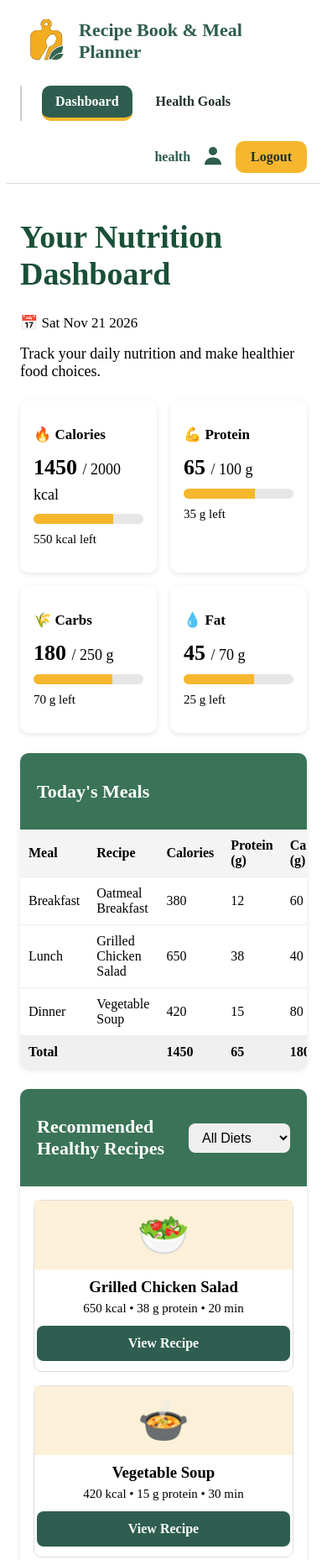
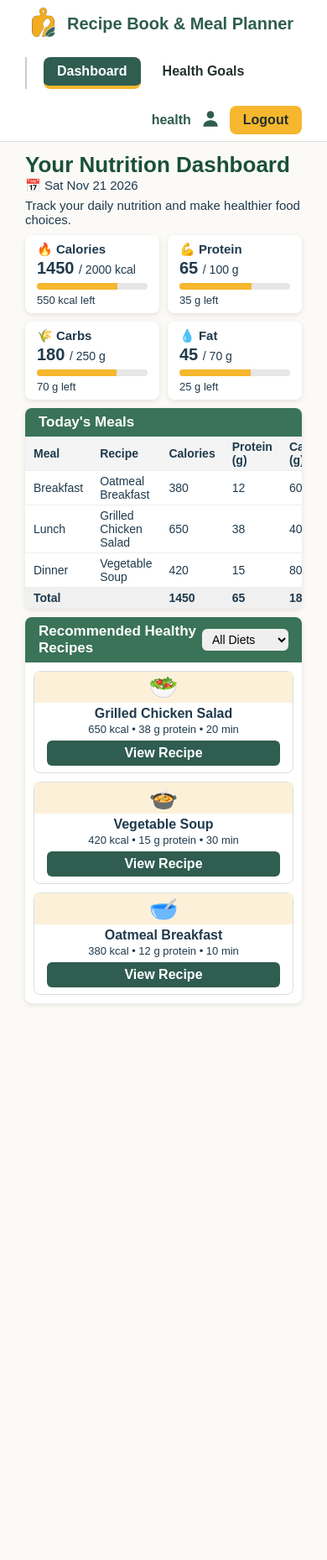
Before and after one commit to mamun-07/Webtech-Project-Group-06--Sec-X-, a plain HTML site: page pages/health-dashboard.html in a window 390 px wide. Shown: the top 1858 px of the page at 84% size. After the commit the page ends 1217 px from the top, so only its background shows below. Drawn offline with Linux system fonts and the light colour scheme.

Commit message:
Fixed problem in health pages (from Moinul)

```diff
--- a/css/health.css
+++ b/css/health.css
@@ -1,73 +1,369 @@
-/* Health pages (health-dashboard.html + health-goals.html) */
-/* Base styles (body, font) come from css/style.css */
 
-.topbar { background: #fff; border-bottom: 1px solid #d8ded9; }
-.topbar-inner { max-width: 1460px; margin: 0 auto; padding: 12px 32px; min-height: 94px; display: flex; align-items: center; gap: 24px; flex-wrap: wrap; }
-.brand { display: flex; align-items: center; gap: 12px; color: #2f5d50; font-size: 22px; text-decoration: none; font-weight: 700; }
-.brand img { width: 58px; height: 58px; object-fit: contain; }
-.nav-links { display: flex; gap: 12px; padding-left: 24px; border-left: 2px solid #c8cfca; }
-.nav-link { padding: 10px 16px; border-radius: 10px; font-weight: 600; text-decoration: none; color: #22302B; }
-.nav-link.active { background: #2f5d50; color: #fff; border-bottom: 4px solid #f6b72e; }
-.account-area { margin-left: auto; display: flex; align-items: center; gap: 12px; }
-.user-name { color: #2f5d50; font-weight: 600; }
-.account-icon svg { width: 30px; height: 30px; fill: #2f5d50; }
-.logout-button { background: #f6b72e; color: #22302B; padding: 10px 18px; border-radius: 10px; font-weight: 700; text-decoration: none; }
+* {
+  box-sizing: border-box;
+  margin: 0;
+  padding: 0;
+}
 
-.page-wrap { max-width: 1460px; margin: 0 auto; padding: 24px 32px; }
-.page-heading h1 { color: #1a5038; font-size: 38px; }
-.page-heading p { margin: 8px 0 24px; font-size: 18px; }
-.today-date { float: right; margin-top: -64px; font-size: 17px; }
+body {
+  font-family: Arial, sans-serif;
+  background: #fbfaf7;
+  color: #1f3a4d;
+}
 
-.panel { background: #fff; border-radius: 10px; box-shadow: 0 2px 6px rgba(0,0,0,0.1); margin-bottom: 24px; overflow: hidden; }
-.panel-heading { background: #3a7358; color: #fff; padding: 14px 20px; display: flex; justify-content: space-between; align-items: center; }
-.panel-heading h2 { font-size: 22px; }
-.panel-heading select { padding: 8px 12px; border-radius: 8px; border: none; font-size: 16px; }
-.panel-body { padding: 16px; }
+/* ---------- top bar ---------- */
+.topbar {
+  background: #fff;
+  border-bottom: 1px solid #d8ded9;
+}
 
-/* Dashboard cards */
-.stats-grid { display: grid; grid-template-columns: repeat(4, 1fr); gap: 16px; margin-bottom: 24px; }
-.stat-card { background: #fff; border-radius: 10px; padding: 16px; box-shadow: 0 2px 6px rgba(0,0,0,0.1); }
-.stat-card h2 { font-size: 17px; }
-.stat-number { font-size: 26px; font-weight: 700; margin: 4px 0 10px; }
-.stat-number small { font-size: 18px; font-weight: 400; }
-.bar { background: #e6e6e6; height: 12px; border-radius: 6px; overflow: hidden; }
-.bar-fill { background: #f6b72e; height: 100%; width: 0; }
-.stat-note { margin-top: 10px; font-size: 15px; }
-.stat-note.over { color: #b3261e; }
+.topbar-inner {
+  display: flex;
+  align-items: center;
+  gap: 20px;
+  padding: 8px 30px;
+}
 
-table { width: 100%; border-collapse: collapse; }
-th, td { text-align: left; padding: 10px; border-bottom: 1px solid #eee; }
-th { background: #f4f4f4; }
-.total-row { font-weight: 700; background: #f0f0f0; }
-.table-wrap { overflow-x: auto; }
+.brand {
+  display: flex;
+  align-items: center;
+  gap: 10px;
+  color: #2f5d50;
+  font-size: 20px;
+  font-weight: bold;
+  text-decoration: none;
+}
 
-.recipe-grid { display: grid; grid-template-columns: repeat(3, 1fr); gap: 16px; }
-.recipe-card { border: 1px solid #ddd; border-radius: 10px; text-align: center; padding-bottom: 12px; }
-.recipe-img { background: #fcf1d8; font-size: 50px; padding: 12px; }
-.recipe-card h3 { margin: 10px 0 6px; }
-.recipe-card p { margin: 0 0 12px; font-size: 15px; }
-.view-button { display: inline-block; width: 90%; background: #2f5d50; color: #fff; padding: 12px; border-radius: 8px; text-decoration: none; font-weight: 600; }
+.brand img {
+  width: 40px;
+  height: 40px;
+}
 
-/* Goals page */
-.goal-grid { display: grid; grid-template-columns: repeat(4, 1fr); gap: 16px; }
-.goal label { display: block; margin-bottom: 8px; }
-.goal input { width: 100%; padding: 12px; border: 1px solid #ccc; border-radius: 8px; font-size: 18px; }
-.goal input.invalid { border-color: #b3261e; }
-.diet-grid { display: grid; grid-template-columns: repeat(5, 1fr); gap: 12px; }
-.diet { border: 1px solid #ddd; border-radius: 10px; padding: 14px; font-size: 18px; cursor: pointer; display: flex; align-items: center; gap: 10px; }
-.diet input { width: 20px; height: 20px; }
-.diet.checked { border-color: #2f5d50; background: #eef5f0; }
-.button-row { display: flex; align-items: center; gap: 16px; flex-wrap: wrap; }
-.save-button { background: #2f5d50; color: #fff; border: none; padding: 14px 28px; border-radius: 8px; font-size: 18px; font-weight: 700; cursor: pointer; }
-.reset-button { background: #fff; color: #1a5038; border: 1px solid #2f5d50; padding: 14px 40px; border-radius: 8px; font-size: 18px; font-weight: 700; cursor: pointer; }
-.message { font-size: 17px; color: #2e7d46; }
-.message.error { color: #b3261e; }
+.nav-links {
+  display: flex;
+  gap: 10px;
+  padding-left: 20px;
+  border-left: 2px solid #c8cfca;
+}
 
+.nav-link {
+  padding: 8px 16px;
+  border-radius: 8px;
+  color: #22302b;
+  font-weight: bold;
+  text-decoration: none;
+}
+
+.nav-link.active {
+  background: #2f5d50;
+  color: #fff;
+  border-bottom: 4px solid #f6b72e;
+}
+
+.account-area {
+  margin-left: auto;
+  display: flex;
+  align-items: center;
+  gap: 10px;
+}
+
+.user-name {
+  color: #2f5d50;
+  font-weight: bold;
+}
+
+.account-icon svg {
+  width: 26px;
+  height: 26px;
+  fill: #2f5d50;
+}
+
+.logout-button {
+  background: #f6b72e;
+  color: #22302b;
+  padding: 8px 16px;
+  border-radius: 8px;
+  font-weight: bold;
+  text-decoration: none;
+}
+
+/* ---------- page ---------- */
+.page-wrap {
+  padding: 12px 30px;
+}
+
+.page-heading {
+  position: relative;
+  margin-bottom: 10px;
+}
+
+.page-heading h1 {
+  color: #1a5038;
+  font-size: 26px;
+}
+
+.page-heading p {
+  margin-top: 2px;
+  font-size: 15px;
+}
+
+.today-date {
+  position: absolute;
+  right: 0;
+  top: 6px;
+  font-size: 15px;
+}
+
+/* ---------- boxes with green title ---------- */
+.panel {
+  background: #fff;
+  border-radius: 8px;
+  box-shadow: 0 2px 6px rgba(0, 0, 0, 0.1);
+  margin-bottom: 10px;
+  overflow: hidden;
+}
+
+.panel-heading {
+  background: #3a7358;
+  color: #fff;
+  padding: 7px 16px;
+  display: flex;
+  justify-content: space-between;
+  align-items: center;
+}
+
+.panel-heading h2 {
+  font-size: 17px;
+}
+
+.panel-heading select {
+  padding: 4px 8px;
+  border: none;
+  border-radius: 6px;
+  font-size: 14px;
+}
+
+.panel-body {
+  padding: 10px;
+}
+
+/* ---------- 4 cards ---------- */
+.stats-grid {
+  display: grid;
+  grid-template-columns: repeat(4, 1fr);
+  gap: 10px;
+  margin-bottom: 10px;
+}
+
+.stat-card {
+  background: #fff;
+  border-radius: 8px;
+  padding: 8px 14px;
+  box-shadow: 0 2px 6px rgba(0, 0, 0, 0.1);
+}
+
+.stat-card h2 {
+  font-size: 15px;
+}
+
+.stat-number {
+  font-size: 20px;
+  font-weight: bold;
+  margin: 2px 0 6px;
+}
+
+.stat-number small {
+  font-size: 14px;
+  font-weight: normal;
+}
+
+.bar {
+  background: #e6e6e6;
+  height: 8px;
+  border-radius: 4px;
+  overflow: hidden;
+}
+
+.bar-fill {
+  background: #f6b72e;
+  height: 100%;
+  width: 0;
+}
+
+.stat-note {
+  margin-top: 5px;
+  font-size: 13px;
+}
+
+/* ---------- meals table ---------- */
+table {
+  width: 100%;
+  border-collapse: collapse;
+  font-size: 14px;
+}
+
+th, td {
+  text-align: left;
+  padding: 4px 10px;
+  border-bottom: 1px solid #eee;
+}
+
+th {
+  background: #f4f4f4;
+}
+
+.total-row {
+  font-weight: bold;
+  background: #f0f0f0;
+}
+
+/* ---------- recipe cards ---------- */
+.recipe-grid {
+  display: grid;
+  grid-template-columns: repeat(3, 1fr);
+  gap: 10px;
+}
+
+.recipe-card {
+  border: 1px solid #ddd;
+  border-radius: 8px;
+  text-align: center;
+  padding-bottom: 8px;
+}
+
+.recipe-img {
+  background: #fcf1d8;
+  font-size: 28px;
+  padding: 2px;
+}
+
+.recipe-card h3 {
+  margin: 4px 0 2px;
+  font-size: 16px;
+}
+
+.recipe-card p {
+  margin-bottom: 6px;
+  font-size: 13px;
+}
+
+.view-button {
+  display: inline-block;
+  width: 90%;
+  background: #2f5d50;
+  color: #fff;
+  padding: 6px;
+  border-radius: 6px;
+  font-weight: bold;
+  text-decoration: none;
+}
+
+/* ---------- goals page ---------- */
+.goal-grid {
+  display: grid;
+  grid-template-columns: repeat(4, 1fr);
+  gap: 14px;
+}
+
+.goal label {
+  display: block;
+  margin-bottom: 6px;
+  font-size: 15px;
+}
+
+.goal input {
+  width: 100%;
+  padding: 10px;
+  border: 1px solid #ccc;
+  border-radius: 6px;
+  font-size: 17px;
+}
+
+.diet-grid {
+  display: grid;
+  grid-template-columns: repeat(5, 1fr);
+  gap: 10px;
+}
+
+.diet {
+  display: flex;
+  align-items: center;
+  gap: 10px;
+  border: 1px solid #ddd;
+  border-radius: 8px;
+  padding: 12px;
+  font-size: 17px;
+  cursor: pointer;
+}
+
+.diet input {
+  width: 18px;
+  height: 18px;
+}
+
+.diet.checked {
+  border-color: #2f5d50;
+  background: #eef5f0;
+}
+
+.button-row {
+  display: flex;
+  align-items: center;
+  gap: 14px;
+}
+
+.save-button {
+  background: #2f5d50;
+  color: #fff;
+  border: none;
+  padding: 12px 26px;
+  border-radius: 6px;
+  font-size: 17px;
+  font-weight: bold;
+  cursor: pointer;
+}
+
+.reset-button {
+  background: #fff;
+  color: #1a5038;
+  border: 1px solid #2f5d50;
+  padding: 12px 36px;
+  border-radius: 6px;
+  font-size: 17px;
+  font-weight: bold;
+  cursor: pointer;
+}
+
+.message {
+  color: #2e7d46;
+  font-size: 16px;
+}
+
+.message.error {
+  color: #b3261e;
+}
+
+/* ---------- small screen ---------- */
 @media (max-width: 800px) {
-  .stats-grid, .goal-grid { grid-template-columns: repeat(2, 1fr); }
-  .diet-grid { grid-template-columns: repeat(2, 1fr); }
-  .recipe-grid { grid-template-columns: 1fr; }
-  .today-date { float: none; margin: 0 0 16px; }
-  .topbar-inner { padding: 12px 16px; }
-  .page-wrap { padding: 16px; }
+  .topbar-inner {
+    flex-wrap: wrap;
+  }
+
+  .stats-grid,
+  .goal-grid {
+    grid-template-columns: repeat(2, 1fr);
+  }
+
+  .diet-grid {
+    grid-template-columns: repeat(2, 1fr);
+  }
+
+  .recipe-grid {
+    grid-template-columns: 1fr;
+  }
+
+  .today-date {
+    position: static;
+    margin-bottom: 6px;
+  }
 }
--- a/js/health-dashboard.js
+++ b/js/health-dashboard.js
@@ -1,80 +1,101 @@
-var DEFAULT_GOALS = { calories: 2000, protein: 100, carbs: 250, fat: 70, diets: [] };
-
+// meals of today
 var meals = [
   { meal: "Breakfast", recipe: "Oatmeal Breakfast", cal: 380, protein: 12, carbs: 60, fat: 10 },
   { meal: "Lunch", recipe: "Grilled Chicken Salad", cal: 650, protein: 38, carbs: 40, fat: 22 },
   { meal: "Dinner", recipe: "Vegetable Soup", cal: 420, protein: 15, carbs: 80, fat: 13 }
 ];
 
+// recipes
 var recipes = [
   { name: "Grilled Chicken Salad", icon: "🥗", cal: 650, protein: 38, time: 20, diet: "Low-Carb" },
   { name: "Vegetable Soup", icon: "🍲", cal: 420, protein: 15, time: 30, diet: "Vegan" },
   { name: "Oatmeal Breakfast", icon: "🥣", cal: 380, protein: 12, time: 10, diet: "Vegetarian" }
 ];
 
-// goals saved from the Health Goals page
-var goals = DEFAULT_GOALS;
-try {
-  var saved = localStorage.getItem("healthGoals");
-  if (saved) goals = JSON.parse(saved);
-} catch (error) {}
+// goals (default, or saved from the Health Goals page)
+var goals = { calories: 2000, protein: 100, carbs: 250, fat: 70 };
+var saved = localStorage.getItem("healthGoals");
+if (saved) {
+  goals = JSON.parse(saved);
+}
 
-// show logged-in username
-try {
-  var session = JSON.parse(sessionStorage.getItem("session"));
-  if (session && session.username) {
-    document.getElementById("userName").textContent = session.username;
-  }
-} catch (error) {}
-
+// today's date
 document.getElementById("today").textContent = "📅 " + new Date().toDateString();
 
-// meals table + totals
-var total = { cal: 0, protein: 0, carbs: 0, fat: 0 };
+// meals table and total
+var totalCal = 0;
+var totalProtein = 0;
+var totalCarbs = 0;
+var totalFat = 0;
 var rows = "";
-meals.forEach(function (m) {
-  rows += "<tr><td>" + m.meal + "</td><td>" + m.recipe + "</td><td>" + m.cal + "</td><td>" +
-          m.protein + "</td><td>" + m.carbs + "</td><td>" + m.fat + "</td></tr>";
-  total.cal += m.cal;
-  total.protein += m.protein;
-  total.carbs += m.carbs;
-  total.fat += m.fat;
-});
-rows += '<tr class="total-row"><td>Total</td><td></td><td>' + total.cal + "</td><td>" +
-        total.protein + "</td><td>" + total.carbs + "</td><td>" + total.fat + "</td></tr>";
+
+for (var i = 0; i < meals.length; i++) {
+  rows += "<tr>";
+  rows += "<td>" + meals[i].meal + "</td>";
+  rows += "<td>" + meals[i].recipe + "</td>";
+  rows += "<td>" + meals[i].cal + "</td>";
+  rows += "<td>" + meals[i].protein + "</td>";
+  rows += "<td>" + meals[i].carbs + "</td>";
+  rows += "<td>" + meals[i].fat + "</td>";
+  rows += "</tr>";
+
+  totalCal = totalCal + meals[i].cal;
+  totalProtein = totalProtein + meals[i].protein;
+  totalCarbs = totalCarbs + meals[i].carbs;
+  totalFat = totalFat + meals[i].fat;
+}
+
+rows += '<tr class="total-row"><td>Total</td><td></td>';
+rows += "<td>" + totalCal + "</td>";
+rows += "<td>" + totalProtein + "</td>";
+rows += "<td>" + totalCarbs + "</td>";
+rows += "<td>" + totalFat + "</td></tr>";
 document.getElementById("mealBody").innerHTML = rows;
 
-// 4 cards
-function setCard(prefix, eaten, goal, unit) {
-  document.getElementById(prefix + "Value").innerHTML = eaten + " <small>/ " + goal + " " + unit + "</small>";
-  document.getElementById(prefix + "Bar").style.width = Math.min((eaten / goal) * 100, 100) + "%";
-  var note = document.getElementById(prefix + "Left");
+// one card: number, progress bar, left text
+function setCard(name, eaten, goal, unit) {
+  document.getElementById(name + "Value").innerHTML = eaten + " <small>/ " + goal + " " + unit + "</small>";
+
+  var percent = eaten / goal * 100;
+  if (percent > 100) {
+    percent = 100;
+  }
+  document.getElementById(name + "Bar").style.width = percent + "%";
+
   var left = goal - eaten;
-  note.textContent = left >= 0 ? left + " " + unit + " left" : Math.abs(left) + " " + unit + " over";
-  note.classList.toggle("over", left < 0);
+  if (left >= 0) {
+    document.getElementById(name + "Left").textContent = left + " " + unit + " left";
+  } else {
+    document.getElementById(name + "Left").textContent = (0 - left) + " " + unit + " over";
+  }
 }
 
-setCard("cal", total.cal, goals.calories, "kcal");
-setCard("pro", total.protein, goals.protein, "g");
-setCard("car", total.carbs, goals.carbs, "g");
-setCard("fat", total.fat, goals.fat, "g");
+setCard("cal", totalCal, goals.calories, "kcal");
+setCard("pro", totalProtein, goals.protein, "g");
+setCard("car", totalCarbs, goals.carbs, "g");
+setCard("fat", totalFat, goals.fat, "g");
 
-// recipe cards + diet filter
+// recipe cards with diet filter
 var filter = document.getElementById("dietFilter");
 
 function showRecipes() {
   var html = "";
-  recipes.forEach(function (r) {
-    if (filter.value === "All" || r.diet === filter.value) {
-      html += '<div class="recipe-card">' +
-                '<div class="recipe-img">' + r.icon + '</div>' +
-                '<h3>' + r.name + '</h3>' +
-                '<p>' + r.cal + ' kcal • ' + r.protein + ' g protein • ' + r.time + ' min</p>' +
-                '<a class="view-button" href="recipe-detail.html">View Recipe</a>' +
-              '</div>';
+
+  for (var i = 0; i < recipes.length; i++) {
+    if (filter.value == "All" || recipes[i].diet == filter.value) {
+      html += '<div class="recipe-card">';
+      html += '<div class="recipe-img">' + recipes[i].icon + "</div>";
+      html += "<h3>" + recipes[i].name + "</h3>";
+      html += "<p>" + recipes[i].cal + " kcal • " + recipes[i].protein + " g protein • " + recipes[i].time + " min</p>";
+      html += '<a class="view-button" href="recipe-detail.html">View Recipe</a>';
+      html += "</div>";
     }
-  });
-  document.getElementById("recipeGrid").innerHTML = html || "<p>No recipes found.</p>";
+  }
+
+  if (html == "") {
+    html = "<p>No recipes found.</p>";
+  }
+  document.getElementById("recipeGrid").innerHTML = html;
 }
 
 filter.addEventListener("change", showRecipes);
```
Also changed, not shown: js/health-goals.js (+54 -70 lines), pages/admin.html (+2 -4 lines), pages/health-dashboard.html (+0 -1 lines), pages/health-goals.html (+0 -1 lines), pages/management.html (+2 -2 lines).
